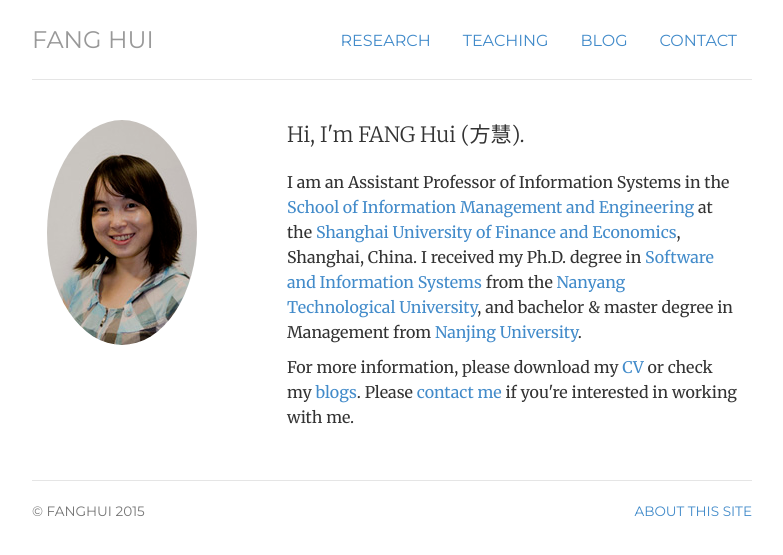
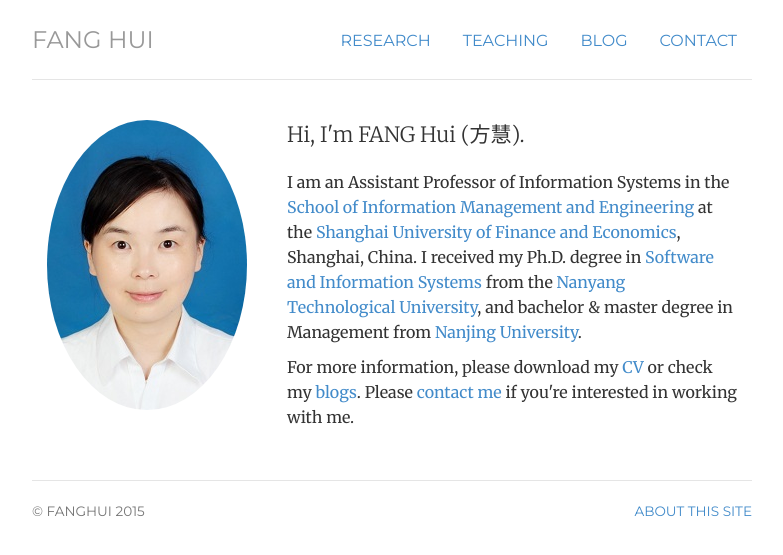
Before and after one commit to fsansan/fsansan.github.io, a Jekyll site: the page built from index.html, in a window 1280 px wide. Shown: the top 555 px of the page, without its empty margins (248-1031 px from the left). Built offline with Jekyll 4.4.1, drawn with Linux system fonts in a browser that asks for light colours.

Commit message:
Update index.html

```diff
--- a/index.html
+++ b/index.html
@@ -11,7 +11,7 @@
 <!-- <div class="jumbotron"> -->
 <div class="row marketing">
 	<div class="col-sm-4">
-	<img  class="img-circle avatar" alt="FANG Hui" src="img/fanghui-old.jpg">
+	<img  class="img-circle avatar" alt="FANG Hui" src="img/fanghui.JPG">
 	</div>
 	<div itemscope itemtype="http://data-vocabulary.org/Person" class="col-sm-8">
 	<p class="lead">Hi, I'm <span itemprop="name">FANG Hui (方慧)</span>.
```
